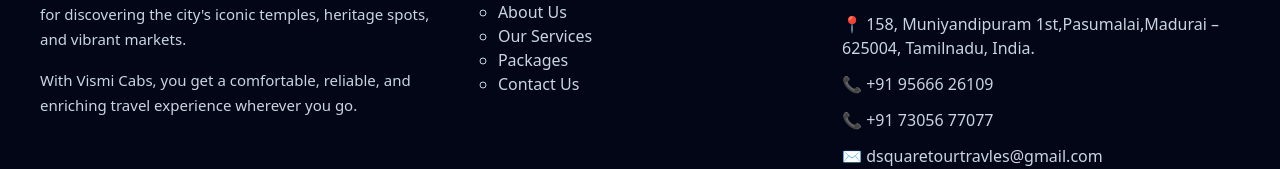
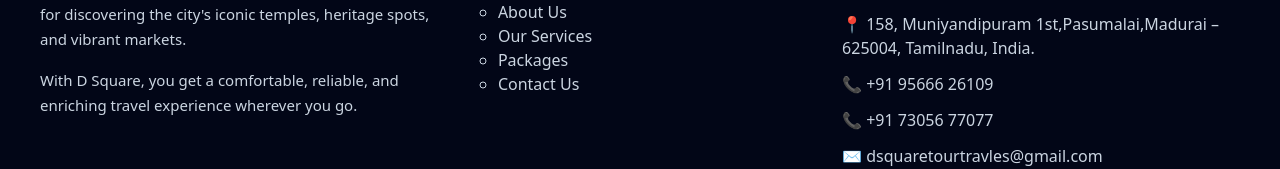
Before and after one commit to Simon0907/D-Square-Tours-Travels, a React (Vite) app: page /auth in a window 1280 px wide. Shown: the part 1220-1389 px from the top of the page. Built offline with nearby package versions, Linux system fonts and the light colour scheme.

Commit message:
Footer.jsx

```diff
--- a/src/components/Footer.jsx
+++ b/src/components/Footer.jsx
@@ -16,7 +16,7 @@
             vibrant markets.
           </p>
           <p style={text}>
-            With Vismi Cabs, you get a comfortable, reliable, and enriching
+            With D Square, you get a comfortable, reliable, and enriching
             travel experience wherever you go.
           </p>
         </div>
```
